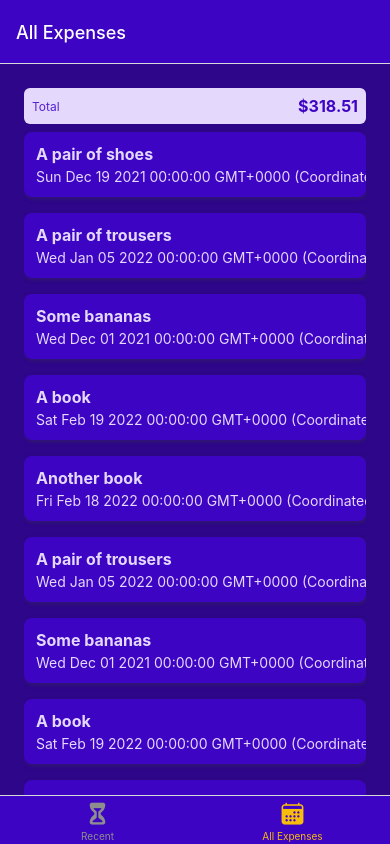
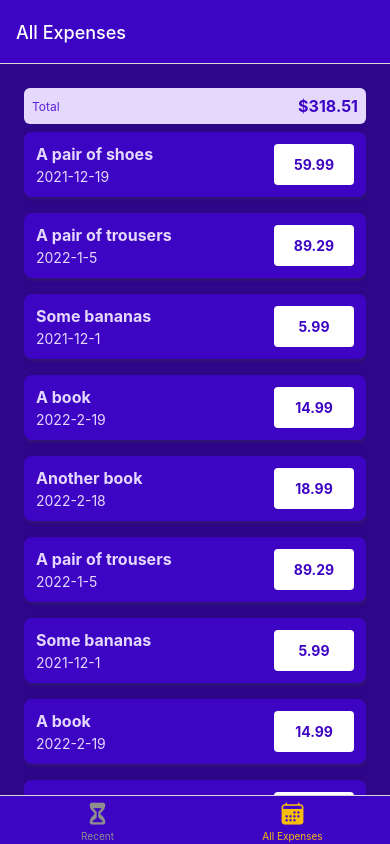
Before and after one commit to serdarmengutay/expenseTrackerAppRN, a React Native app: screen /AllExpenses in a window 390 px wide. Built offline with nearby package versions, Linux system fonts and the light colour scheme.

Commit message:
date added

```diff
--- a/src/components/ExpensesOutput/ExpenseItem.js
+++ b/src/components/ExpensesOutput/ExpenseItem.js
@@ -1,5 +1,6 @@
 import { View, Text, StyleSheet, Pressable } from "react-native";
 import { GlobalStyles } from "../../constants/styles";
+import { getFormattedDate } from "../../util/date";
 
 function ExpenseItem({ description, amount, date }) {
   return (
@@ -7,10 +8,10 @@
       <View style={styles.expenseItem}>
         <View>
           <Text style={[styles.textBase, styles.description]}>{description}</Text>
-          <Text style={styles.textBase}>{date.toString()}</Text>
+          <Text style={styles.textBase}>{getFormattedDate(date)}</Text>
         </View>
         <View style={styles.amountContainer}>
-          <Text style={styles.amount}>{amount}</Text>
+          <Text style={styles.amount}>{amount.toFixed(2)}</Text>
         </View>
       </View>
     </Pressable>
@@ -45,6 +46,7 @@
     justifyContent: "center",
     alignItems: "center",
     borderRadius: 4,
+    minWidth: 80
   },
   amount: {
     color: GlobalStyles.colors.primary500,
--- /dev/null
+++ b/src/util/date.js
@@ -0,0 +1,3 @@
+export function getFormattedDate(date){
+    return `${date.getFullYear()}-${date.getMonth()+ 1}-${date.getDate()}`
+}
```
